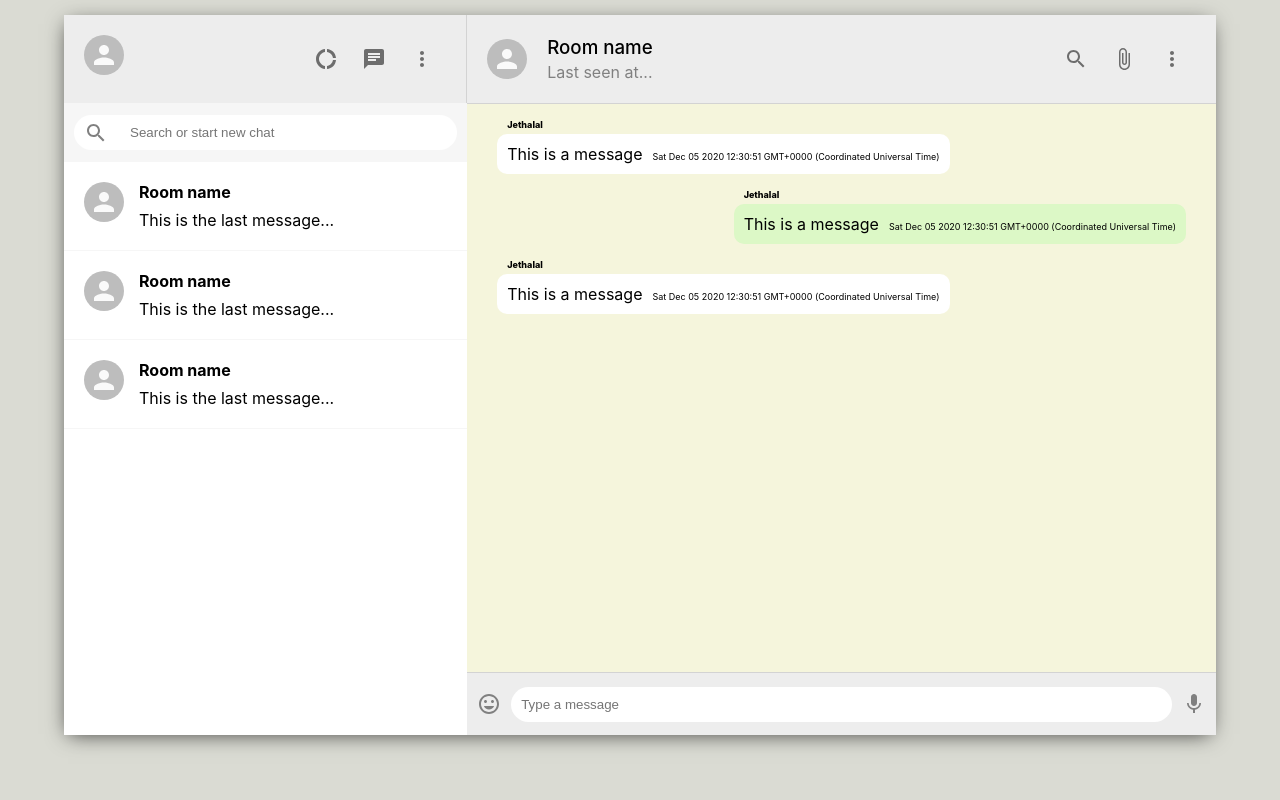
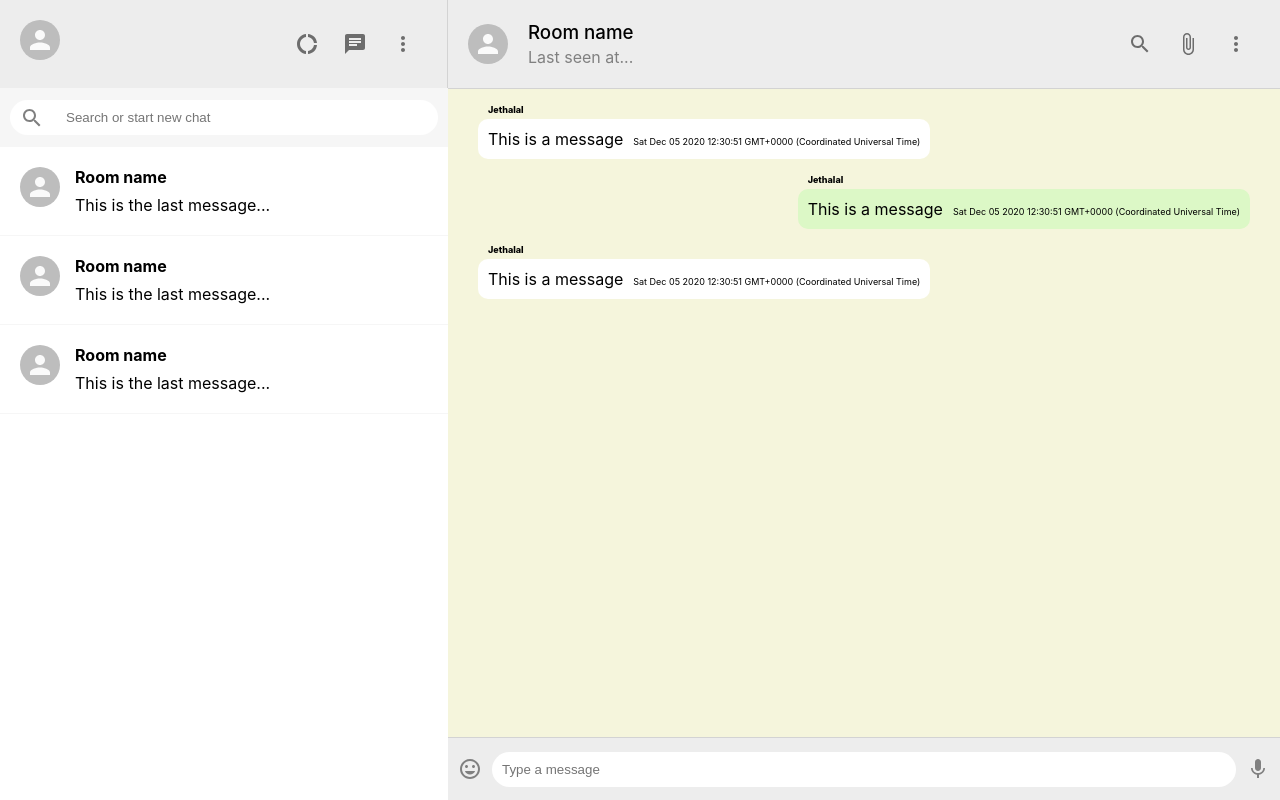
Before and after one commit to amitjoshi956/whatsapp-clone, a React (Create React App) app: page / in a window 1280 px wide. Built offline with nearby package versions, Linux system fonts and the light colour scheme.

Commit message:
Improving App to consume full space

```diff
--- a/src/App.css
+++ b/src/App.css
@@ -8,8 +8,8 @@
 .app_body {
     display: flex;
     background-color:#ededed;
-    margin-top: -50px;
-    height: 90vh;
-    width: 90vw;
-    box-shadow: -1px 4px 20px -5px rgba(0, 0, 0, 0.75);
+    /* margin-top: -50px; */
+    height: 100vh;
+    width: 100vw;
+    /* box-shadow: -1px 4px 20px -5px rgba(0, 0, 0, 0.75); */
 }
```
